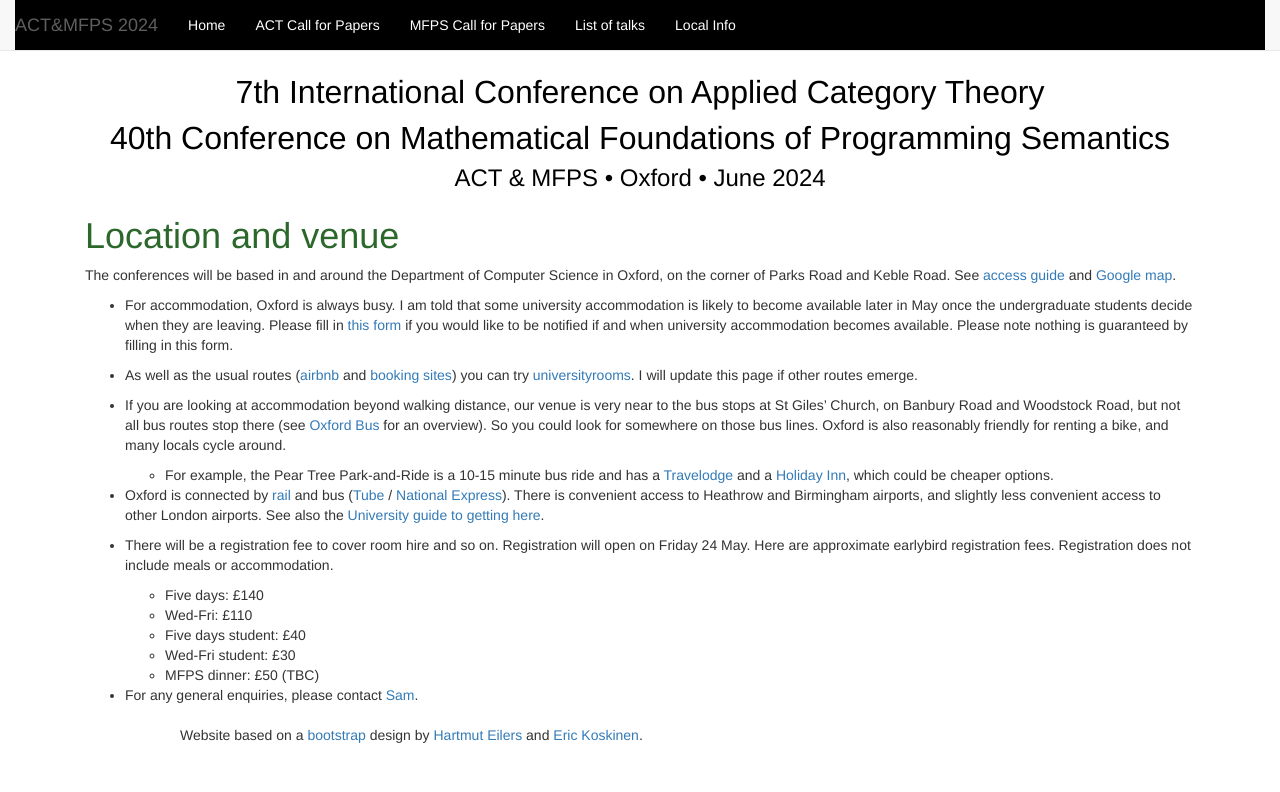
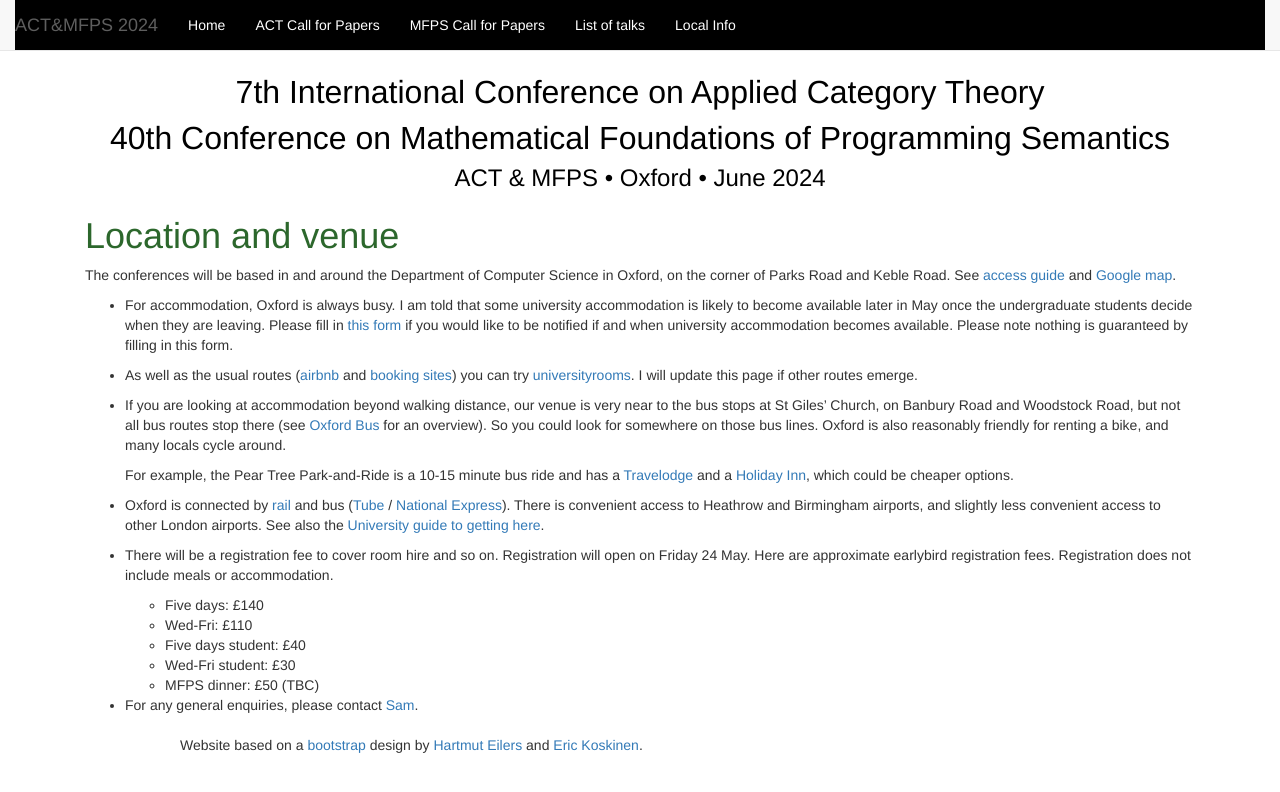
Before and after one commit to oxford24/oxford24.github.io, a Jekyll site: the page built from local.md, in a window 1280 px wide. Shown: the top 792 px of the page. Built offline with Jekyll 4.4.1, drawn with Linux system fonts in a browser that asks for light colours.

```diff
--- a/local.md
+++ b/local.md
@@ -12,7 +12,7 @@ The conferences will be based in and around the Department of Computer Science i
 
 * If you are looking at accommodation beyond walking distance, our venue is very near to the bus stops at St Giles' Church, on Banbury Road and Woodstock Road, but not all bus routes stop there (see [Oxford Bus](https://images-oxfordbus.passenger-website.com/2023-08/SmartZone%20Network%20Map%20-%2027th%20August%202023.pdf) for an overview). So you could look for somewhere on those bus lines. Oxford is also reasonably friendly for renting a bike, and many locals cycle around.
 
-    * For example, the Pear Tree Park-and-Ride is a 10-15 minute bus ride and has a [Travelodge](https://www.tripadvisor.co.uk/Hotel_Review-g186361-d1027077-Reviews-Travelodge_Oxford_Peartree_Hotel-Oxford_Oxfordshire_England.html) and a [Holiday Inn](https://www.tripadvisor.co.uk/Hotel_Review-g186361-d226318-Reviews-Holiday_Inn_Oxford_an_IHG_Hotel-Oxford_Oxfordshire_England.html?m=19905), which could be cheaper options.
+  For example, the Pear Tree Park-and-Ride is a 10-15 minute bus ride and has a [Travelodge](https://www.tripadvisor.co.uk/Hotel_Review-g186361-d1027077-Reviews-Travelodge_Oxford_Peartree_Hotel-Oxford_Oxfordshire_England.html) and a [Holiday Inn](https://www.tripadvisor.co.uk/Hotel_Review-g186361-d226318-Reviews-Holiday_Inn_Oxford_an_IHG_Hotel-Oxford_Oxfordshire_England.html?m=19905), which could be cheaper options.
 
 
 * Oxford is connected by [rail](https://www.nationalrail.co.uk) and bus ([Tube](https://www.oxfordtube.com) / [National Express](https://www.nationalexpress.com/en/help/coach-stations/oxford)). There is convenient access to Heathrow and Birmingham airports, and slightly less convenient access to other London airports. See also the [University guide to getting here](https://www.ox.ac.uk/visitors/visiting-oxford/how-get-oxford).
```
